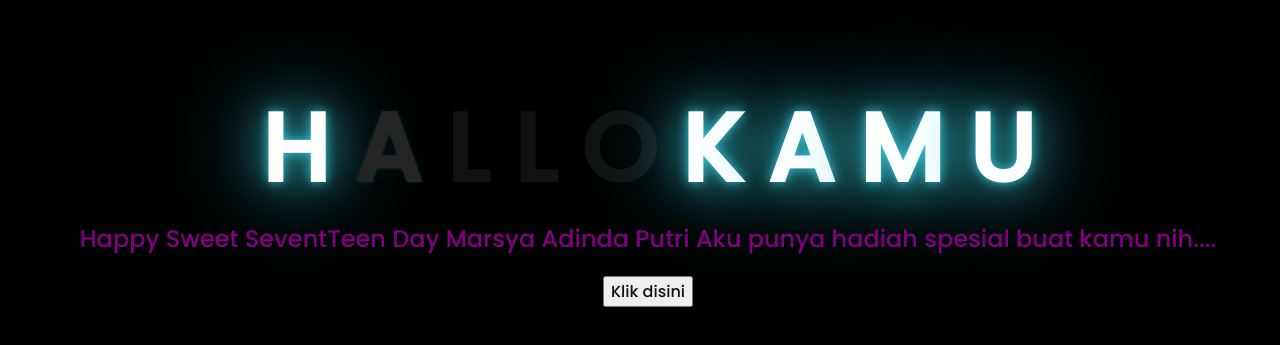
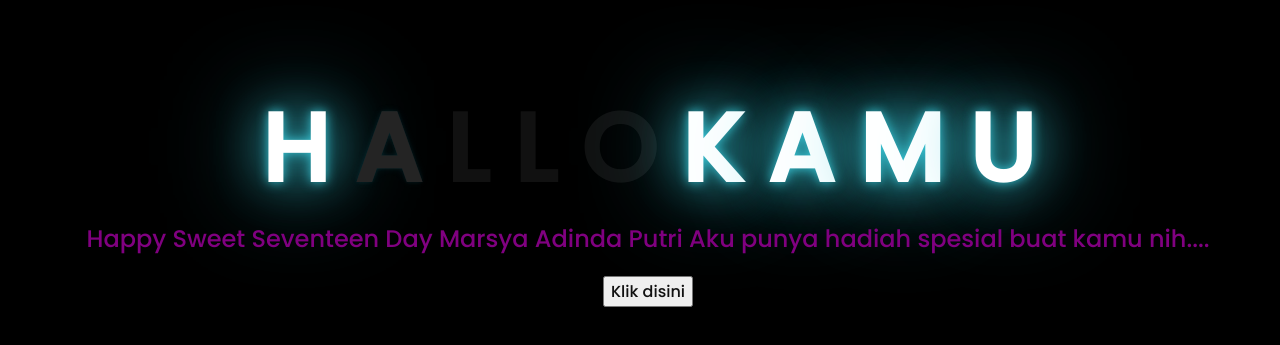
Before and after one commit to mchawm/mchawm.github.io, a plain HTML site: page index.html in a window 1280 px wide. Shown: the part 217-562 px from the top of the page. Drawn offline with Linux system fonts and the light colour scheme.

Commit message:
Update index.html

```diff
--- a/index.html
+++ b/index.html
@@ -22,7 +22,7 @@
         <span>U</span>
     </div>
     <div class="description">
-        <span>Happy Sweet SeventTeen Day</span>
+        <span>Happy Sweet Seventeen Day</span>
 <span></span>
         <span>Marsya Adinda Putri</span>
 <span></span>
```
